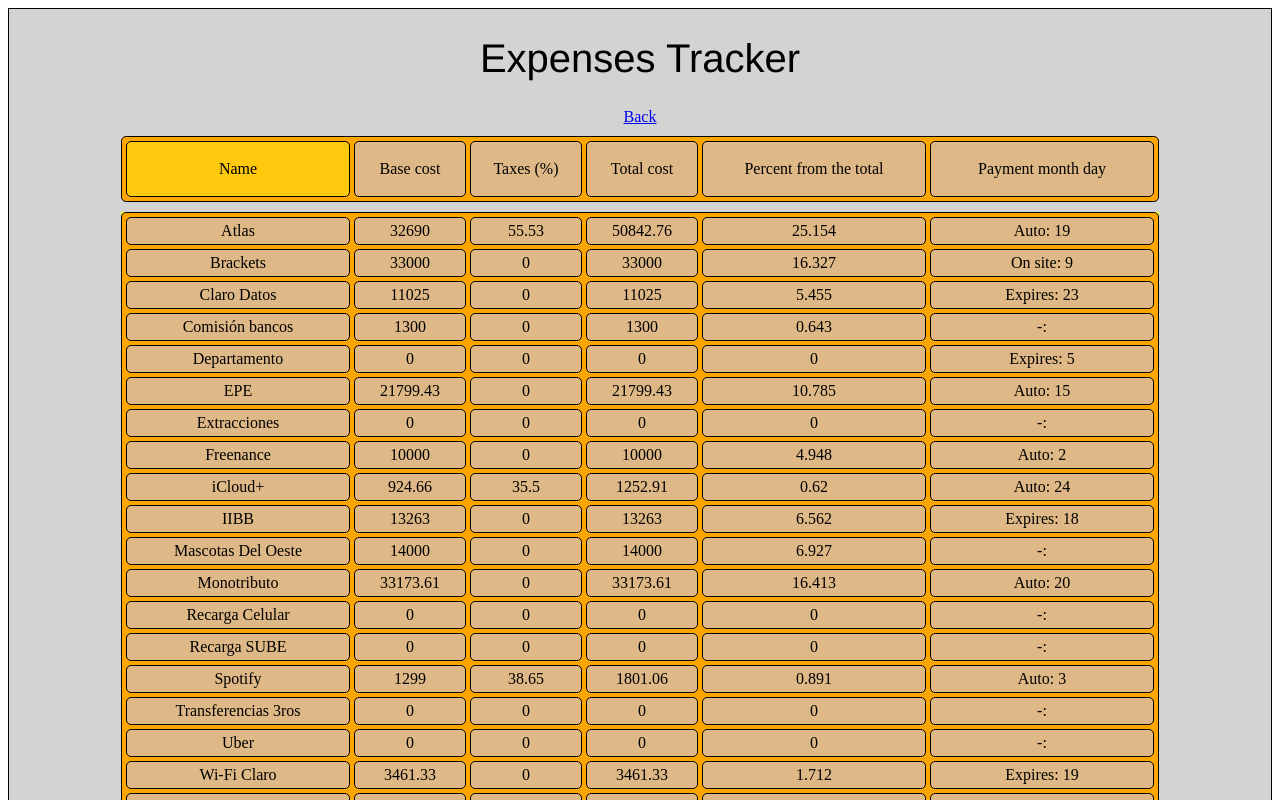
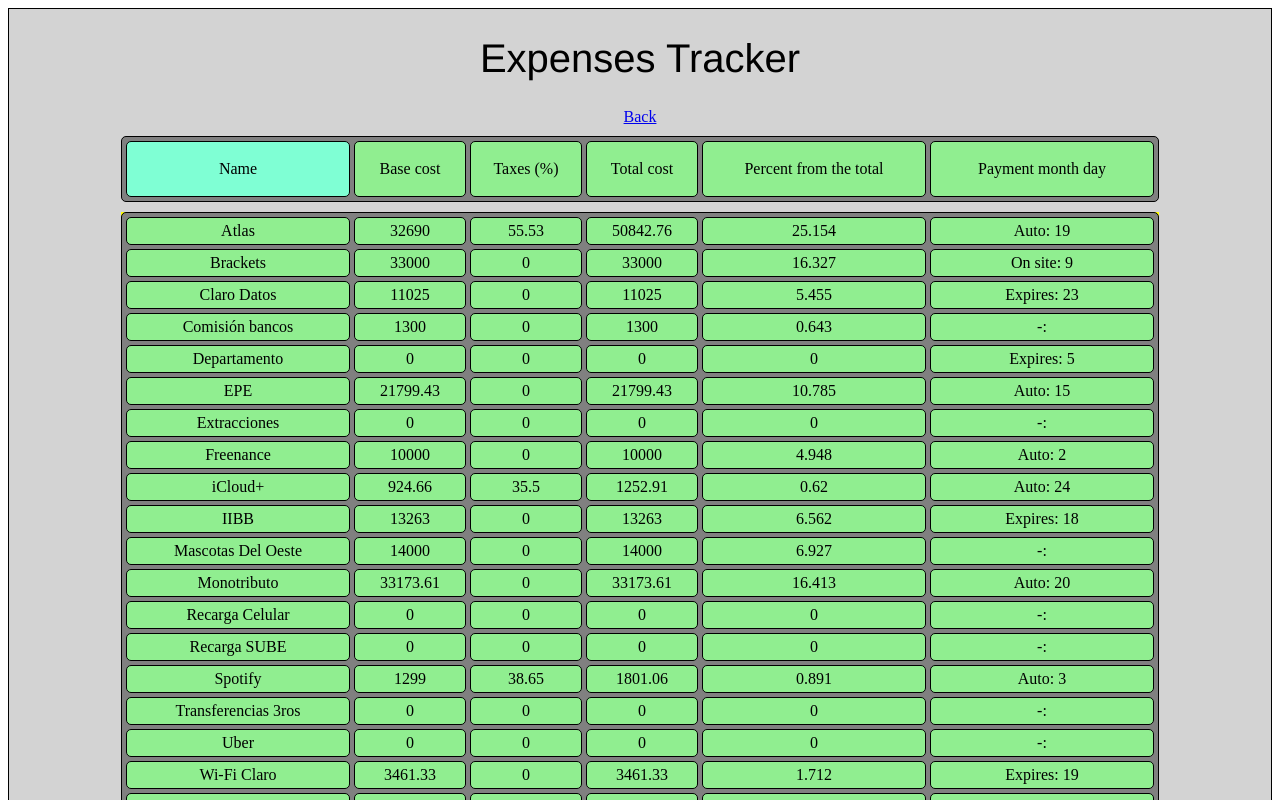
Before and after one commit to helio7/dylan-website, a Next.js app: page /expenses-tracker in a window 1280 px wide. Shown: the top 800 px of the page. Built offline with nearby package versions, Linux system fonts and the light colour scheme; no server answers.

Commit message:
feat: changed expenses table colors

```diff
--- a/app/expenses-tracker/page.tsx
+++ b/app/expenses-tracker/page.tsx
@@ -116,9 +116,9 @@ export default function ExpensesCalculator() {
         expenses={expenses}
         toggleSortDirection={toggleSortDirection}
         sortingCriteria={sortingCriteria}
-        backgroundColor="orange"
-        itemsBackgroundColor="burlywood"
-        selectedBackgroundColor="#FFC90E"
+        backgroundColor="gray"
+        itemsBackgroundColor="lightgreen"
+        selectedBackgroundColor="aquamarine"
       />
     </main>
   );
```
